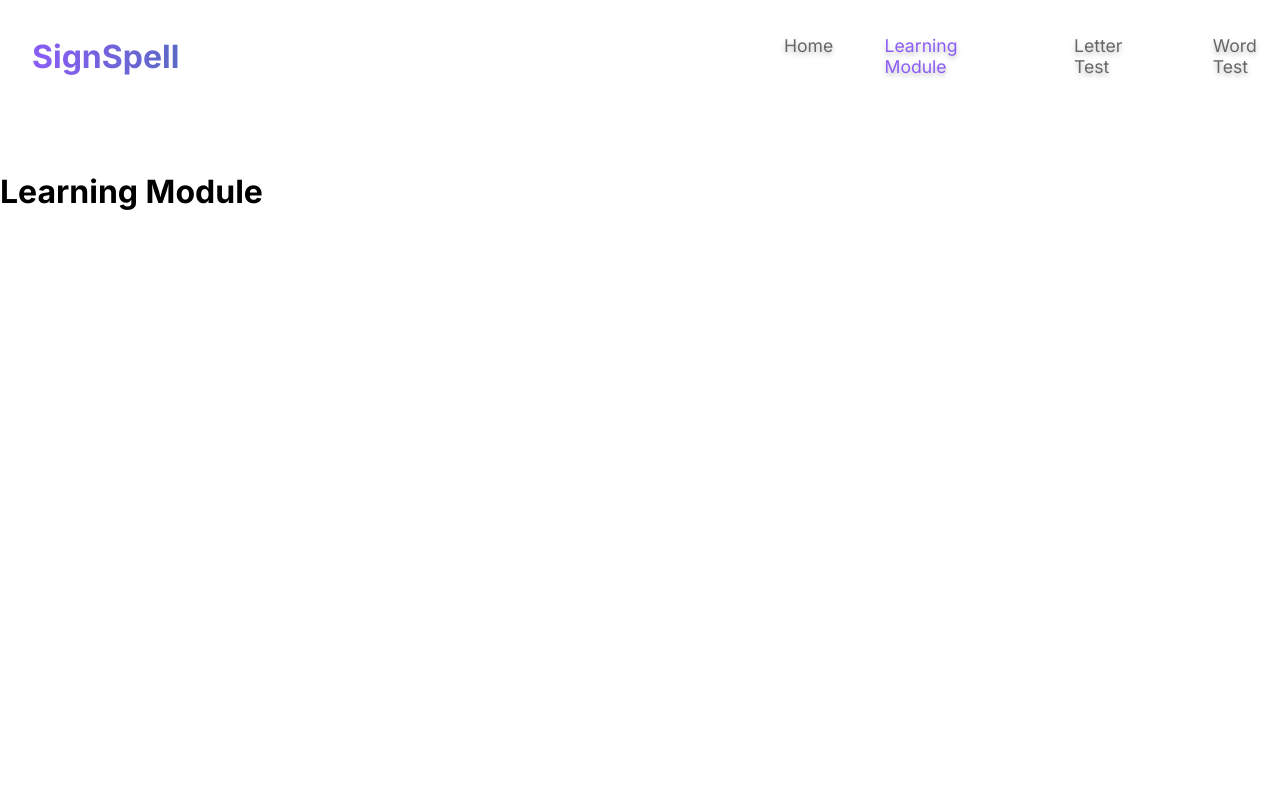
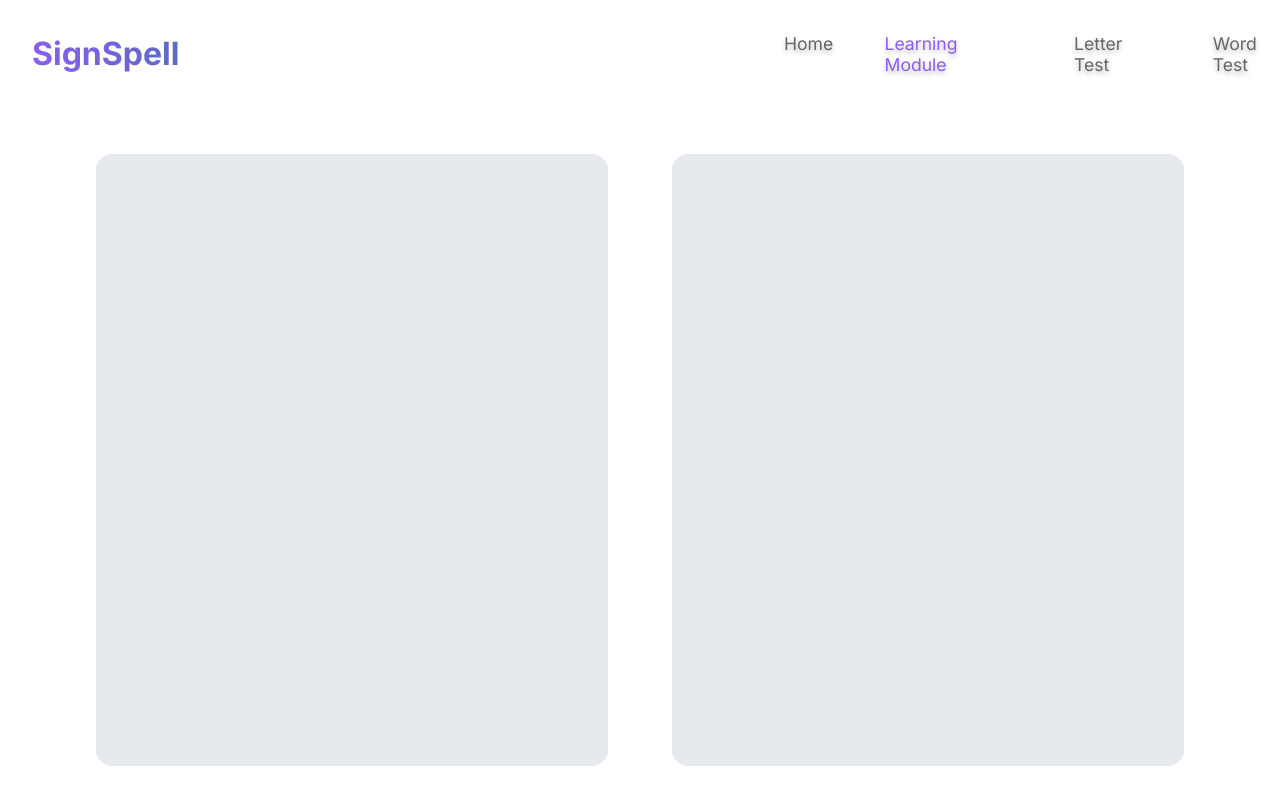
Before and after one commit to adnanysf/signspell, a Next.js app in the folder client/: page /learningmod in a window 1280 px wide. Shown: the top 800 px of the page. Built offline with nearby package versions, Linux system fonts and the light colour scheme.

Commit message:
added layout for learning mod page

```diff
--- a/client/src/app/components/Navbar.js
+++ b/client/src/app/components/Navbar.js
@@ -1,14 +1,14 @@
 'use client';
-import styles from "./page.module.css";
+import styles from "./nav.module.css";
 import Link from 'next/link'
 
 
 export default function Navbar(props) {
     return(
         <div className={styles.nav}>
-          <div className={styles.navTitle}>
+          <Link href='/' className={styles.navTitle}>
             SignSpell
-          </div>
+          </Link>
           <div className={styles.links}>
             <Link href='/' className={props.page == "Home" ? styles.activelink  : styles.link }>Home</Link>
             <Link href='/learningmod' className={props.page == "LearningModule" ? styles.activelink : styles.link}>Learning Module</Link>
--- /dev/null
+++ b/client/src/app/components/learningblock/block.js
@@ -0,0 +1,38 @@
+'use client'
+
+
+
+export default function Block() {
+    return(
+        <div style={{
+            display: 'flex',
+            flexDirection: 'row',
+            justifyContent: 'center',
+            alignItems: 'center',
+            gap: '5%',
+            // border: '1px solid black',
+            width: '100%',
+            height: '100%',
+        }}>
+            <div style={{
+                width: '40%',
+                height: '90%',
+                // border: '1px solid black',
+                borderRadius: '1rem',
+                backgroundColor: '#E6EAEE'
+            }}>
+
+            </div>
+            <div style={{
+                width: '40%',
+                height: '90%',
+                // border: '1px solid black',
+                borderRadius: '1rem',
+                backgroundColor: '#E6EAEE'
+            }}>
+
+            </div>
+        </div>
+
+    )
+}
--- a/client/src/app/components/page.module.css
+++ b/client/src/app/components/nav.module.css
@@ -6,7 +6,7 @@
   width: 100%;
   padding: 1rem;
   height: 10%;
-  margin-bottom: 3%;
+  margin-bottom: 1%;
 
 }
 .navTitle{
@@ -17,8 +17,9 @@
   background: linear-gradient(to right, #8B5CF6 0%, #5C6AC4 100%);
   -webkit-background-clip: text;
   -webkit-text-fill-color: transparent;
-  cursor:default;
+  cursor:pointer;
   font-weight: 700;
+  text-decoration: none;
 }
 
 
@@ -49,5 +50,6 @@
   font-size: 1.1rem;
   color: #8B5CF6;
   text-decoration: none;
+  cursor: default;
   /* text-shadow: 1px 1px 2px rgba(0, 0, 0, 0.75); */
 }
--- a/client/src/app/learningmod/page.js
+++ b/client/src/app/learningmod/page.js
@@ -1,6 +1,8 @@
 'use client'
 import Navbar from "../components/Navbar"
-
+import Block from "../components/learningblock/block";
+import styles from "./page.module.css";
+import Link from 'next/link'
 
 export default function Page() {
 
@@ -14,7 +16,19 @@ export default function Page() {
 
         }>
             <Navbar page={"LearningModule"}/>
-            <h1>Learning Module</h1>
+            <div style={
+                {
+                    height: '90%',
+                    display: 'flex',
+                    justifyContent: 'center',
+                    alignItems: 'center',
+                    gap: '5%',
+                    // border: '1px solid black',
+                }
+            }>
+                <Block/>
+
+            </div>
         </div>
     )
 
```
Also changed, not shown: client/src/app/learningmod/page.module.css (added).
